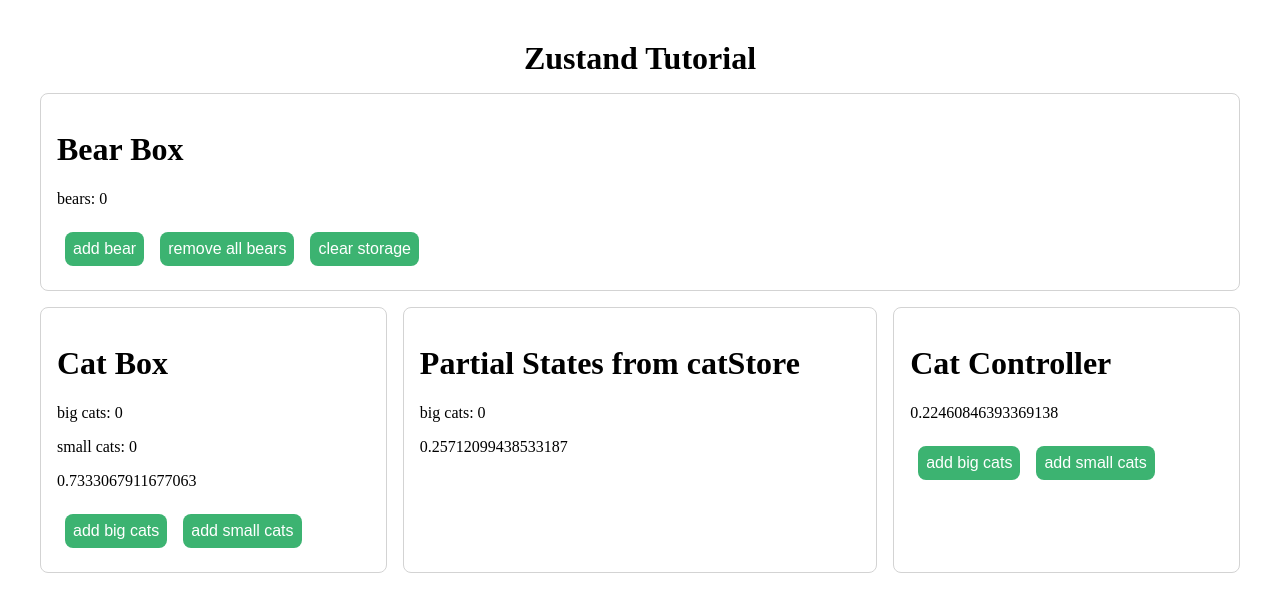
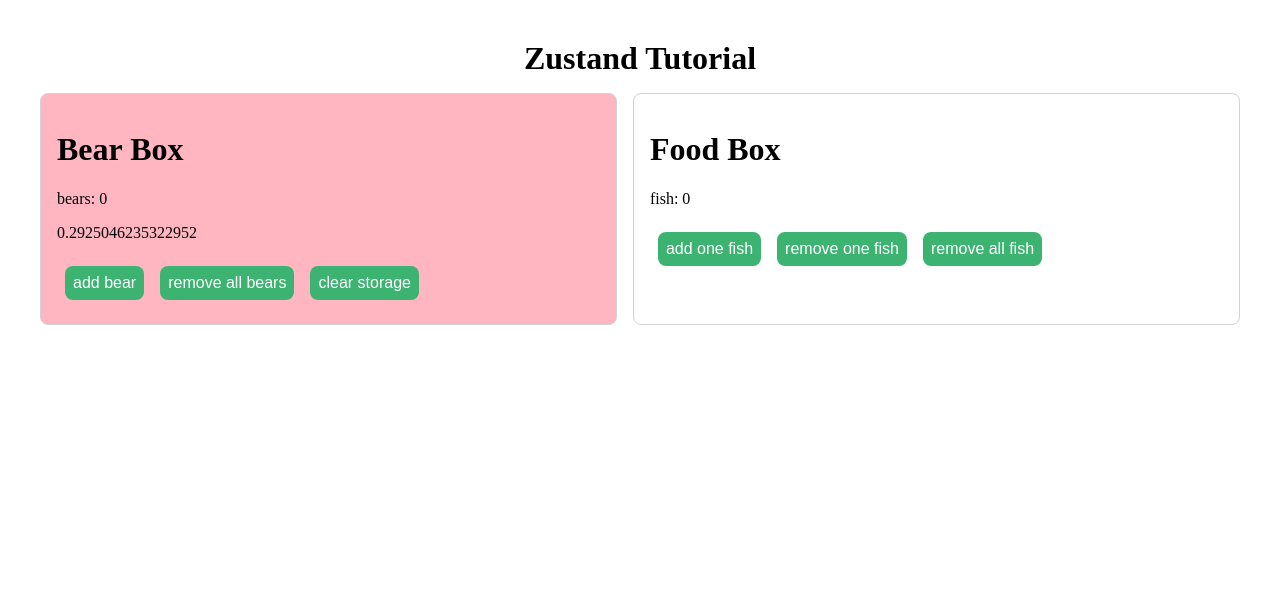
Before and after one commit to niftybytes4u/react_zustand_tutorial, a React (Vite) app: page / in a window 1280 px wide. Shown: the top 612 px of the page. Built offline with nearby package versions, Linux system fonts and the light colour scheme.

Commit message:
07_subscribe

```diff
--- a/src/App.tsx
+++ b/src/App.tsx
@@ -1,7 +1,5 @@
 import { BearBox } from "./components/BearBox";
-import { CatBox } from "./components/CatBox";
-import { CatBox2 } from "./components/CatBox2";
-import { CatController } from "./components/CatController";
+import { FoodBox } from "./components/FoodBox";
 
 function App() {
   return (
@@ -9,11 +7,7 @@
       <h1>Zustand Tutorial</h1>
       <div>
         <BearBox />
-      </div>
-      <div>
-        <CatBox />
-        <CatBox2 />
-        <CatController />
+        <FoodBox />
       </div>
     </div>
   );
--- a/src/components/BearBox.tsx
+++ b/src/components/BearBox.tsx
@@ -1,15 +1,60 @@
-import React from "react";
+import { useEffect, useState } from "react";
 import { useBearStore } from "../stores/bearStore";
+import { useFoodStore } from "../stores/foodStore";
+import { shallow } from "zustand/shallow";
 
 export const BearBox = () => {
-  //   const bears = useBearStore((state) => state.bears);
-  //   const increasePopulation = useBearStore((state) => state.increasePopulation);
-  //   const removeAllBears = useBearStore((state) => state.removeAllBears);
+  // const bears = useBearStore((state) => state.bears);
+  // const increasePopulation = useBearStore((state) => state.increasePopulation);
+  // const removeAllBears = useBearStore((state) => state.removeAllBears);
   const { bears, increasePopulation, removeAllBears } = useBearStore();
+
+  const [bgColor, setBgColor] = useState<
+    "lightgreen" | "lightpink" | undefined
+  >(undefined);
+
+  // const fish = useFoodStore((state) => state.fish);
+
+  useEffect(() => {
+    // const unsub = useFoodStore.subscribe((state, prevState) => {
+    //   if (prevState.fish <= 5 && state.fish > 5) {
+    //     setBgColor("lightgreen");
+    //   } else if (prevState.fish > 5 && state.fish <= 5) {
+    //     setBgColor("lightpink");
+    //   }
+    // });
+
+    const unsub = useFoodStore.subscribe(
+      (state) => state.fish,
+      (fish, prevFish) => {
+        if (fish == prevFish) {
+          if (fish <= 5) {
+            setBgColor("lightpink");
+          } else {
+            setBgColor("lightgreen");
+          }
+        }
+
+        if (prevFish <= 5 && fish > 5) {
+          setBgColor("lightgreen");
+        } else if (prevFish > 5 && fish <= 5) {
+          setBgColor("lightpink");
+        }
+      },
+      {
+        equalityFn: shallow,
+        fireImmediately: true,
+      }
+    );
+
+    return unsub;
+  }, []);
+
   return (
-    <div className="box">
+    <div className="box" style={{ backgroundColor: bgColor }}>
       <h1>Bear Box</h1>
       <p>bears: {bears}</p>
+      <p>{Math.random()}</p>
       <div>
         <button onClick={increasePopulation}>add bear</button>
         <button onClick={removeAllBears}>remove all bears</button>
--- /dev/null
+++ b/src/components/FoodBox.tsx
@@ -0,0 +1,17 @@
+import React from "react";
+import { useFoodStore } from "../stores/foodStore";
+
+export const FoodBox = () => {
+  const { fish, addOneFish, removeOneFish, removeAllFish } = useFoodStore();
+  return (
+    <div className="box">
+      <h1>Food Box</h1>
+      <p>fish: {fish}</p>
+      <div>
+        <button onClick={addOneFish}>add one fish</button>
+        <button onClick={removeOneFish}>remove one fish</button>
+        <button onClick={removeAllFish}>remove all fish</button>
+      </div>
+    </div>
+  );
+};
--- a/src/stores/catStore.ts
+++ b/src/stores/catStore.ts
@@ -1,7 +1,7 @@
 import { create } from "zustand";
 import { immer } from "zustand/middleware/immer";
 import { createSelectors } from "../utils/createSelectors";
-import { devtools } from "zustand/middleware";
+import { devtools, persist, subscribeWithSelector } from "zustand/middleware";
 
 type TCatStoreState = {
   cats: {
@@ -17,6 +17,8 @@
   create<TCatStoreState>()(
     immer(
       devtools(
+        subscribeWithSelector(
+          persist(
             (set, get) => ({
               cats: {
                 bigCats: 0,
@@ -36,6 +38,11 @@
               },
             }),
             {
+              name: "cat store",
+            }
+          )
+        ),
+        {
           enabled: true,
           name: "cat store",
         }
--- /dev/null
+++ b/src/stores/foodStore.ts
@@ -0,0 +1,23 @@
+import { create } from "zustand";
+import { subscribeWithSelector } from "zustand/middleware";
+
+type TFoodStoreState = {
+  fish: number;
+  addOneFish: () => void;
+  removeOneFish: () => void;
+  removeAllFish: () => void;
+};
+
+export const useFoodStore = create<TFoodStoreState>()(
+  subscribeWithSelector((set) => ({
+    fish: 0,
+    mouse: 0,
+    addOneFish: () => set((state) => ({ fish: state.fish + 1 })),
+    removeOneFish: () => {
+      set((state) => ({ fish: state.fish - 1 }));
+    },
+    removeAllFish: () => {
+      set({ fish: 0 });
+    },
+  }))
+);
```
Lines whose indentation alone changed are shown as unchanged.
